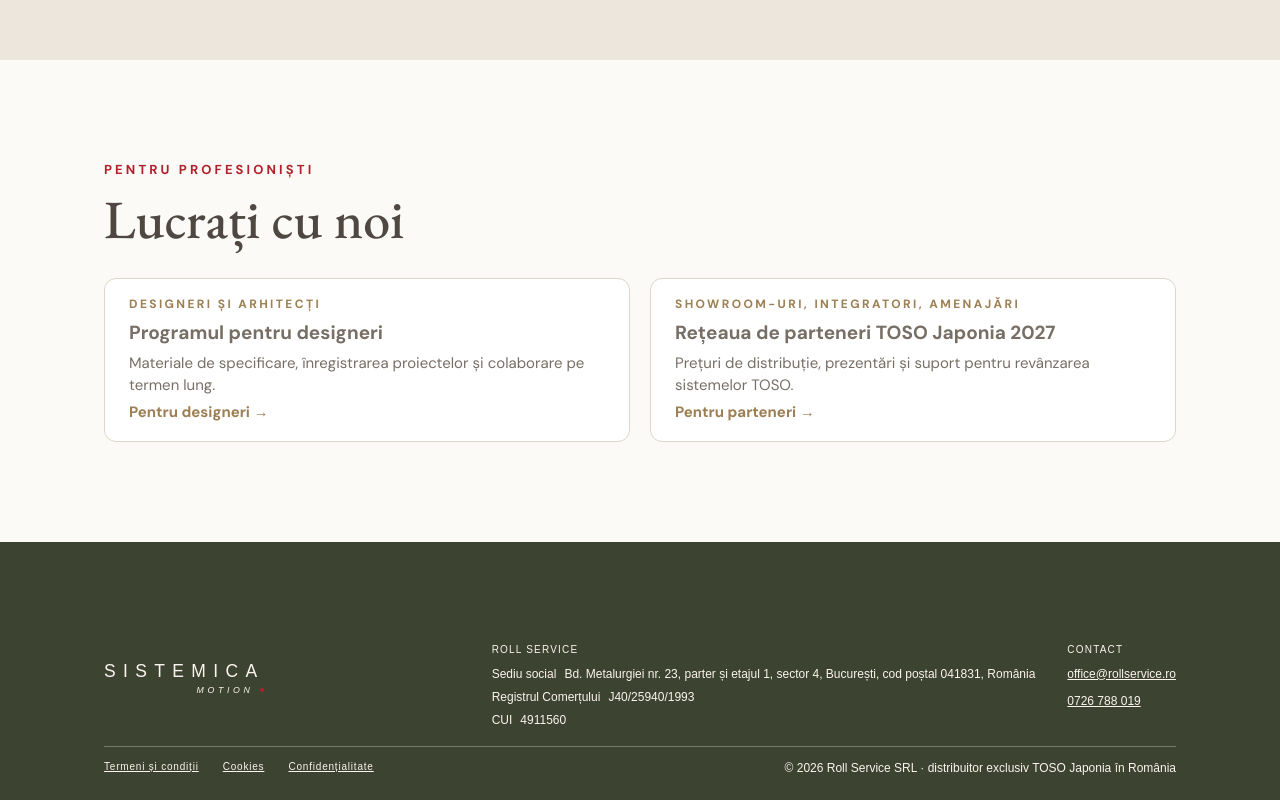
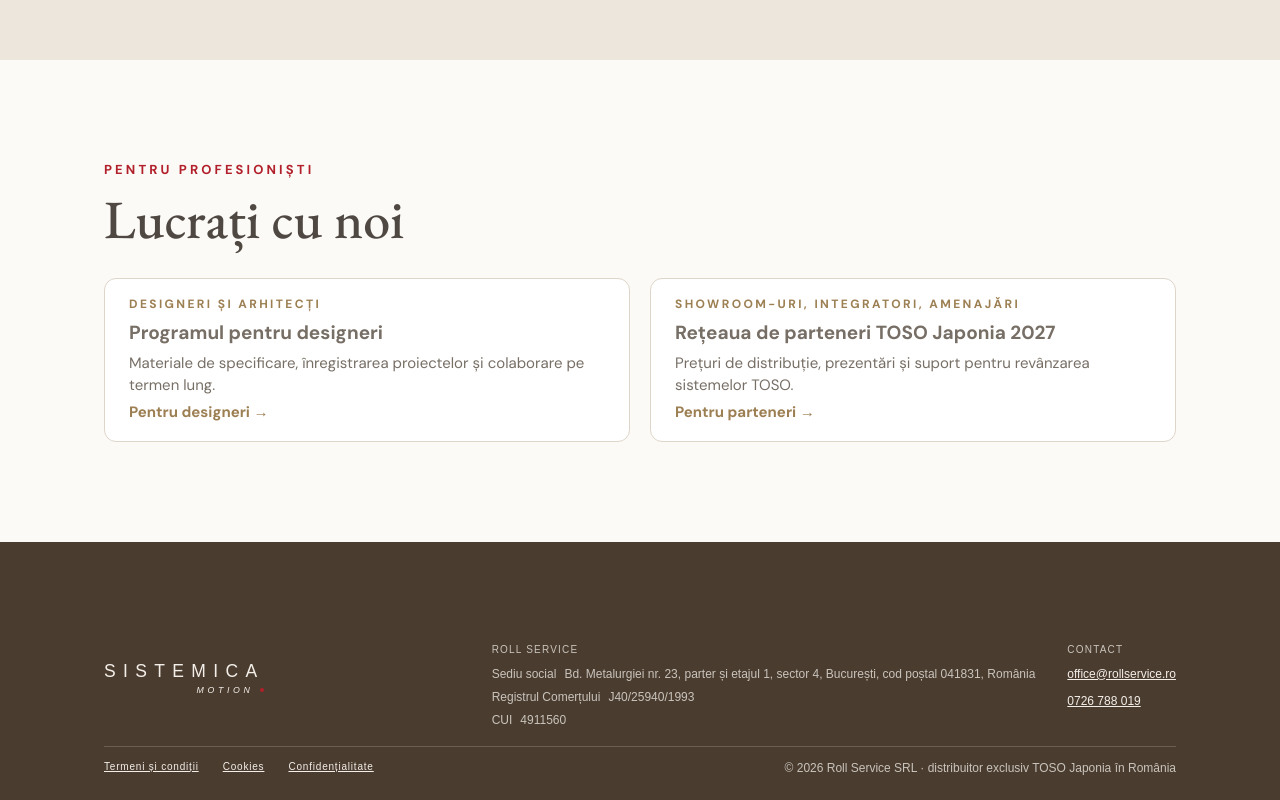
Before and after one commit to vladdiaconescu60/sistemica-site, a plain HTML site: page index.html in a window 1280 px wide. Shown: the part 1811-2611 px from the top of the page. Drawn offline with nearby package versions, Linux system fonts and the light colour scheme.

Commit message:
Header and footer colours taken from materiale/sistemica-01-acasa.pdf: dark brown #4B3C30 with light text
Co-Authored-By: Claude Fable 5.2 <noreply@anthropic.com>
Claude-Session: https://claude.ai/code/session_01LqPUDd86BVm4XHU3bDVZCJ

```diff
--- a/site.css
+++ b/site.css
@@ -31,15 +31,15 @@ img { display: block; max-width: 100%; }
 .display { font-family: var(--display); font-weight: 500; line-height: 1.08; }
 
 /* Header */
-.top { position: sticky; top: 0; z-index: 10; background: rgba(217,206,191,.97); backdrop-filter: blur(8px); border-bottom: 1px solid #C9BCA9; color: var(--ink); }
+.top { position: sticky; top: 0; z-index: 10; background: rgba(75,60,48,.97); backdrop-filter: blur(8px); border-bottom: 1px solid #3A2E24; color: #F3EFE8; }
 .top .wrap { display: flex; align-items: center; justify-content: space-between; gap: 16px; min-height: 64px; flex-wrap: wrap; padding-top: 8px; padding-bottom: 8px; }
 .top .wrap { padding-top: 28px; padding-bottom: 48px; }
 .brand { text-decoration: none; color: var(--ink); display: flex; flex-direction: column; line-height: 1.1; }
 .brand b { font-family: var(--display); font-size: 26px; font-weight: 500; }
 .brand span { font-size: 11px; letter-spacing: .24em; text-transform: uppercase; color: #6E655B; }
 .nav { display: flex; flex-wrap: wrap; gap: 4px 18px; font-size: 15px; }
-.nav a { text-decoration: none; color: #4F4842; padding: 4px 0; border-bottom: 2px solid transparent; }
-.nav a:hover, .nav a[aria-current="page"] { color: var(--ink); border-bottom-color: var(--accent); }
+.nav a { text-decoration: none; color: #D9CFC2; padding: 4px 0; border-bottom: 2px solid transparent; }
+.nav a:hover, .nav a[aria-current="page"] { color: #F3EFE8; border-bottom-color: var(--accent); }
 
 /* Hero */
 .hero { position: relative; min-height: 78vh; display: flex; align-items: flex-end; color: #F6F3EE; background: var(--graphite); overflow: hidden; }
@@ -306,19 +306,19 @@ body { color: var(--grey-text); }
 body { display: flex; flex-direction: column; min-height: 100vh; }
 .brand small { font-size: 10px; letter-spacing: .02em; text-transform: none; color: #6E655B; line-height: 1.35; margin-top: 4px; white-space: nowrap; }
 .brand i { display: inline-block; width: 4px; height: 4px; margin-left: 4px; background: #b1202b; border-radius: 50%; vertical-align: middle; }
-.site-foot { margin-top: auto; background: #3C4331; color: #FBF4EE; padding: 100px 0 22px; font-family: Arial, Helvetica, sans-serif; font-size: 12px; }
+.site-foot { margin-top: auto; background: #4B3C30; color: #C9C4BB; padding: 100px 0 22px; font-family: Arial, Helvetica, sans-serif; font-size: 12px; }
 .foot-main { display: grid; grid-template-columns: 1fr auto auto; gap: 32px; align-items: start; }
-.foot-copy { font-size: 12px; color: #FBF4EE; margin: 0 0 0 auto; letter-spacing: normal; }
-.foot-title { font: 10px/1.5 Arial, sans-serif; letter-spacing: .12em; text-transform: uppercase; color: #FBF4EE; margin: 0 0 8px; }
+.foot-copy { font-size: 12px; color: #C9C4BB; margin: 0 0 0 auto; letter-spacing: normal; }
+.foot-title { font: 10px/1.5 Arial, sans-serif; letter-spacing: .12em; text-transform: uppercase; color: #C9C4BB; margin: 0 0 8px; }
 .foot-company { margin-top: 0; }
 .foot-company dl { display: grid; gap: 4px; margin: 0; }
-.foot-company dt { font-size: 10px; color: #FBF4EE; display: inline; }
+.foot-company dt { font-size: 10px; color: #C9C4BB; display: inline; }
 .foot-company dl > div { display: block; }
-.foot-company dd { margin: 0; display: inline; font-size: 12px; color: #FBF4EE; overflow-wrap: anywhere; }
+.foot-company dd { margin: 0; display: inline; font-size: 12px; color: #C9C4BB; overflow-wrap: anywhere; }
 .foot-contact { margin-top: 0; }
-.foot-contact address { font-style: normal; display: flex; flex-direction: column; gap: 9px; font-size: 12px; color: #FBF4EE; }
-.foot-legal { display: flex; flex-wrap: wrap; gap: 10px 24px; margin-top: 16px; padding-top: 12px; border-top: 1px solid rgba(251, 244, 238, .3); font-size: 10px; color: #FBF4EE; letter-spacing: .08em; }
-.site-foot a { color: #FBF4EE; }
+.foot-contact address { font-style: normal; display: flex; flex-direction: column; gap: 9px; font-size: 12px; color: #C9C4BB; }
+.foot-legal { display: flex; flex-wrap: wrap; gap: 10px 24px; margin-top: 16px; padding-top: 12px; border-top: 1px solid rgba(201, 196, 187, .25); font-size: 10px; color: #C9C4BB; letter-spacing: .08em; }
+.site-foot a { color: #F3EFE8; }
 .site-foot a:hover, .legal-page a:hover { text-decoration: underline; }
 .legal-page { padding-top: 70px; padding-bottom: 70px; max-width: 820px; flex: 1; }
 .legal-page h1 { font-family: var(--display, Georgia, serif); font-size: clamp(36px, 4vw, 52px); font-weight: 500; margin: 0 0 10px; }
@@ -329,8 +329,8 @@ body { display: flex; flex-direction: column; min-height: 100vh; }
 @media (max-width: 760px) { .foot-main { grid-template-columns: 1fr; gap: 20px; } .brand small { white-space: normal; max-width: 200px; } .top .brand small { position: static; margin-top: 4px; } }
 
 /* --- logo SISTEMICA MOTION, as in the B2B header --- */
-.top .brand { font-family: Arial, Helvetica, sans-serif; font-weight: 500; font-size: 16px; letter-spacing: .42em; line-height: 1.5; color: var(--ink); position: relative; }
-.top .brand small { position: absolute; left: 0; top: 100%; margin-top: 2px; white-space: nowrap; max-width: none; }
+.top .brand { font-family: Arial, Helvetica, sans-serif; font-weight: 500; font-size: 16px; letter-spacing: .42em; line-height: 1.5; color: #F3EFE8; position: relative; }
+.top .brand small { position: absolute; left: 0; top: 100%; margin-top: 2px; white-space: nowrap; max-width: none; color: #CDBFAE; }
 .top .brand b { font: inherit; font-weight: 500; letter-spacing: inherit; color: inherit; }
 .top .brand > span { font-size: 8px; letter-spacing: .42em; text-transform: none; color: inherit; display: flex; align-items: center; justify-content: flex-end; gap: 7px; font-style: italic; width: max-content; align-self: flex-end; margin-right: 0; }
 .top .brand i { margin-left: 0; }
@@ -342,16 +342,16 @@ body { display: flex; flex-direction: column; min-height: 100vh; }
 }
 
 /* --- footer logo, white, 30% smaller than the desktop header logo --- */
-.site-foot .foot-logo { display: inline-flex; flex-direction: column; width: max-content; position: relative; margin-top: 16px; font-family: Arial, Helvetica, sans-serif; font-weight: 400; font-size: 17.5px; letter-spacing: .42em; line-height: 1.5; color: #FBF4EE; text-decoration: none; }
+.site-foot .foot-logo { display: inline-flex; flex-direction: column; width: max-content; position: relative; margin-top: 16px; font-family: Arial, Helvetica, sans-serif; font-weight: 400; font-size: 17.5px; letter-spacing: .42em; line-height: 1.5; color: #F3EFE8; text-decoration: none; }
 .site-foot .foot-logo b { font: inherit; font-weight: 400; letter-spacing: inherit; color: inherit; text-decoration: none; }
 .site-foot .foot-logo > span { font-size: 8.75px; letter-spacing: .42em; text-transform: none; color: inherit; display: flex; align-items: center; justify-content: flex-end; gap: 7px; font-style: italic; width: max-content; align-self: flex-end; margin-right: 0; }
 .site-foot .foot-logo i { display: inline-block; width: 4px; height: 4px; background: #b1202b; border-radius: 50%; }
 .site-foot .foot-logo, .site-foot .foot-logo:hover, .site-foot .foot-logo b, .site-foot .foot-logo > span { text-decoration: none; font-weight: 400; }
-.site-foot .foot-logo:hover { color: #FBF4EE; }
+.site-foot .foot-logo:hover { color: #F3EFE8; }
 
 /* --- footer company data: one font, one size, spacing between label and value --- */
 .site-foot .foot-company dl > div { display: block; margin: 0; }
-.site-foot .foot-company dt, .site-foot .foot-company dd { font-family: Arial, Helvetica, sans-serif; font-size: 12px; line-height: 1.6; color: #FBF4EE; margin: 0; display: inline; }
+.site-foot .foot-company dt, .site-foot .foot-company dd { font-family: Arial, Helvetica, sans-serif; font-size: 12px; line-height: 1.6; color: #C9C4BB; margin: 0; display: inline; }
 .site-foot .foot-company dt { margin-right: 8px; }
 
 .site-foot .foot-brand { display: flex; flex-direction: column; align-items: flex-start; }
```
Also changed, not shown: 1 other file.
